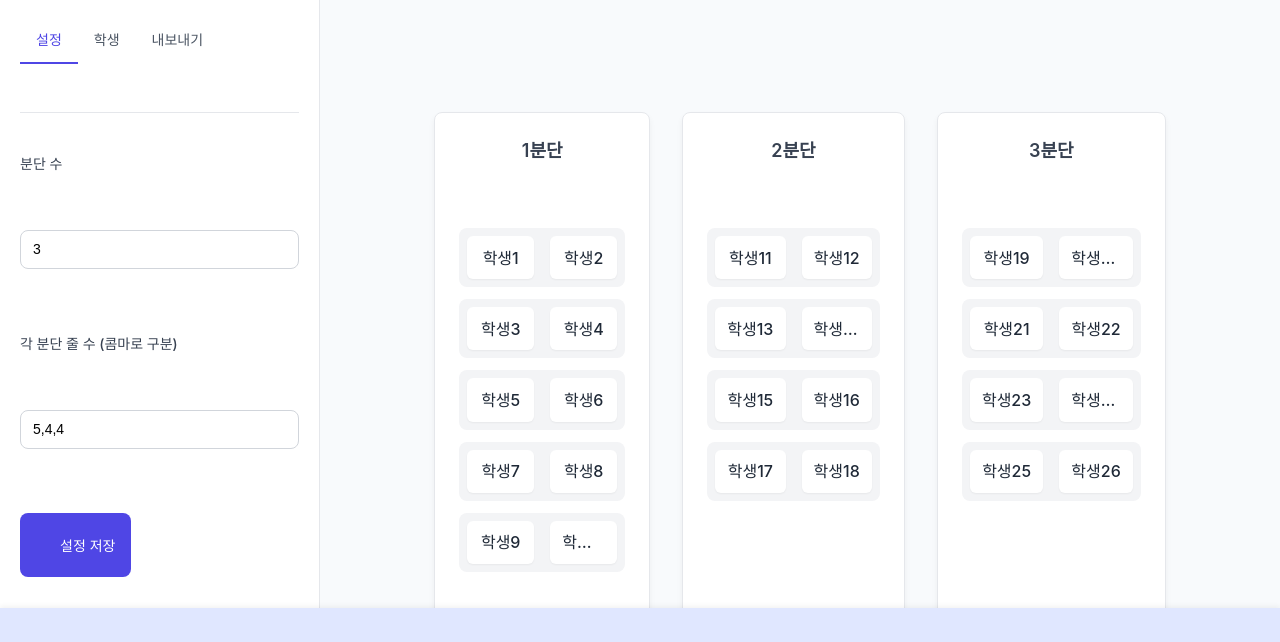
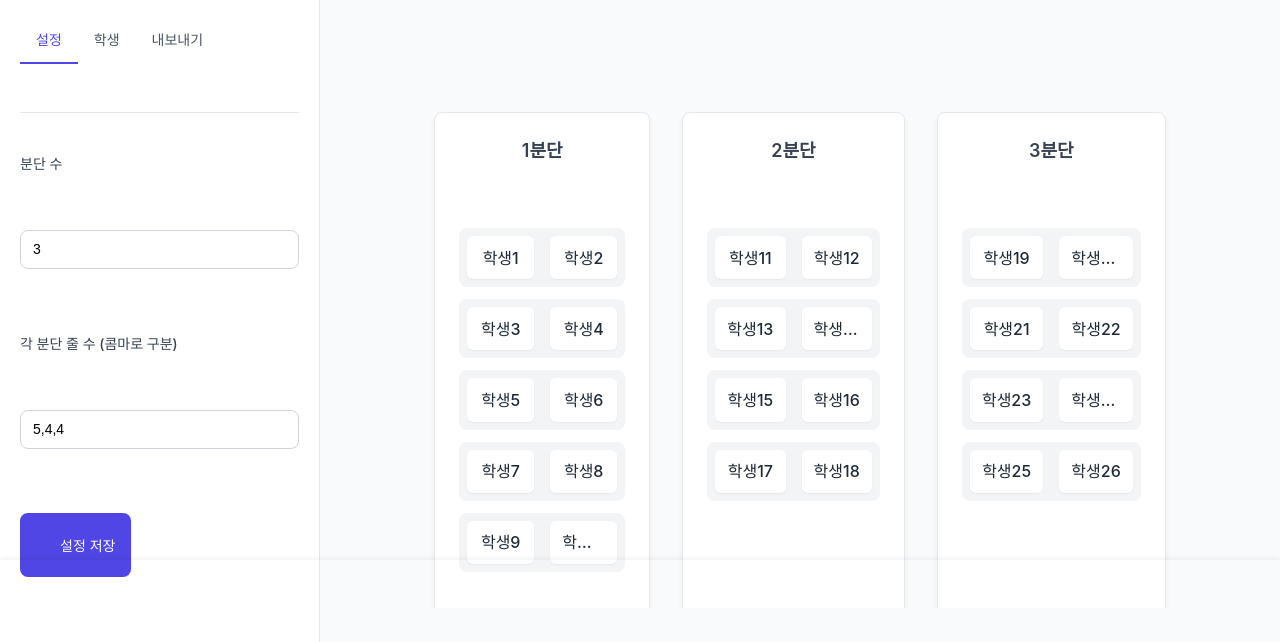
Before and after one commit to elilim09/jaribakugi, a plain HTML site: page index.html in a window 1280 px wide. Shown: the part 144-786 px from the top of the page. Drawn offline with nearby package versions, Linux system fonts and the light colour scheme; a script that the page names is missing.

Commit message:
수정정

```diff
--- a/index.html
+++ b/index.html
@@ -481,8 +481,7 @@
   bottom: 0;
   left: 0;
   width: 100%;
-  height: 3rem; /* 높이 명시 */
-  background: #e0e7ff;
+  height: 6rem; /* 높이 명시 */
   color: #1e3a8a;
   text-align: center;
   line-height: 3rem; /* 세로 가운데 정렬 */
```
